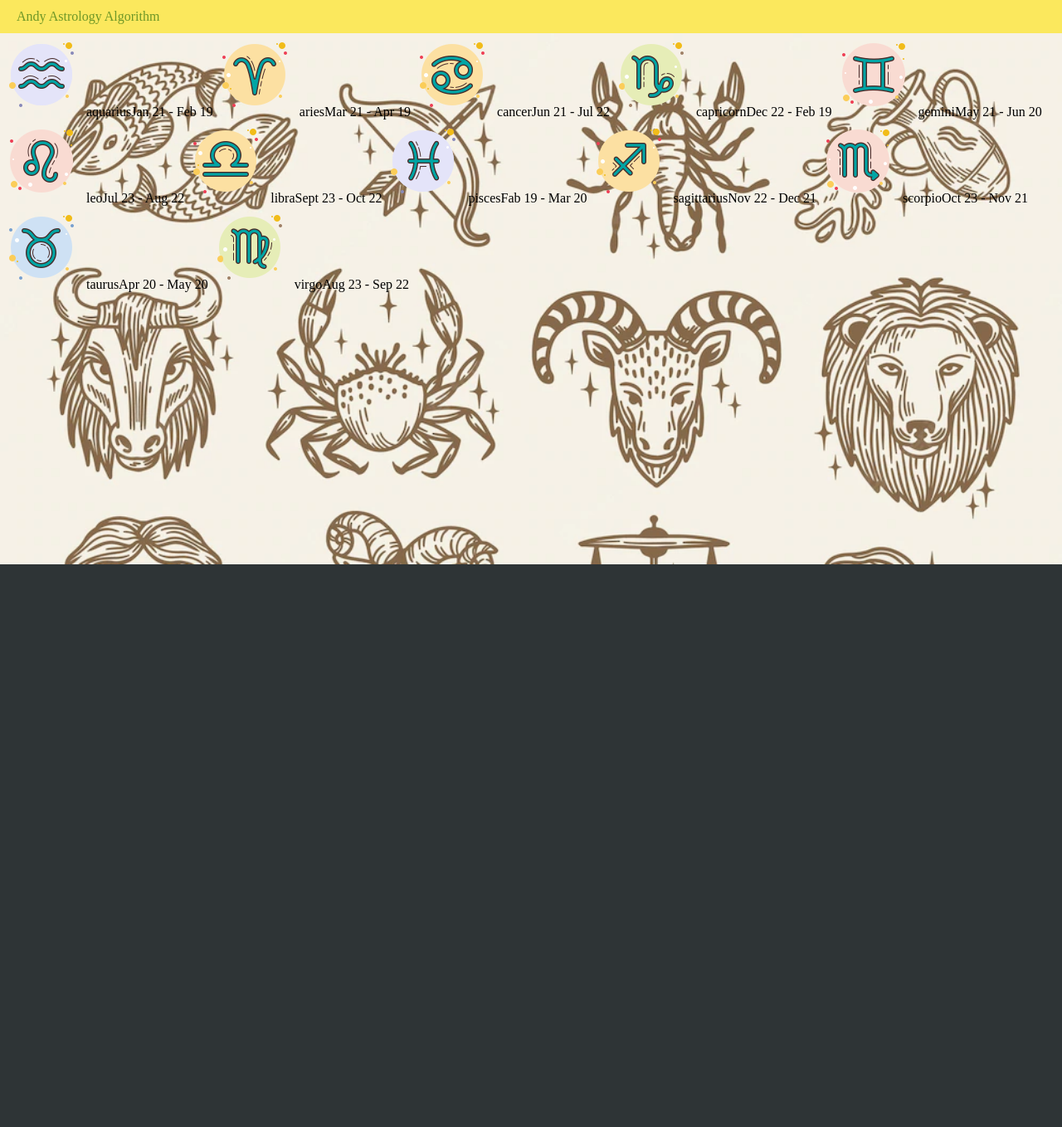
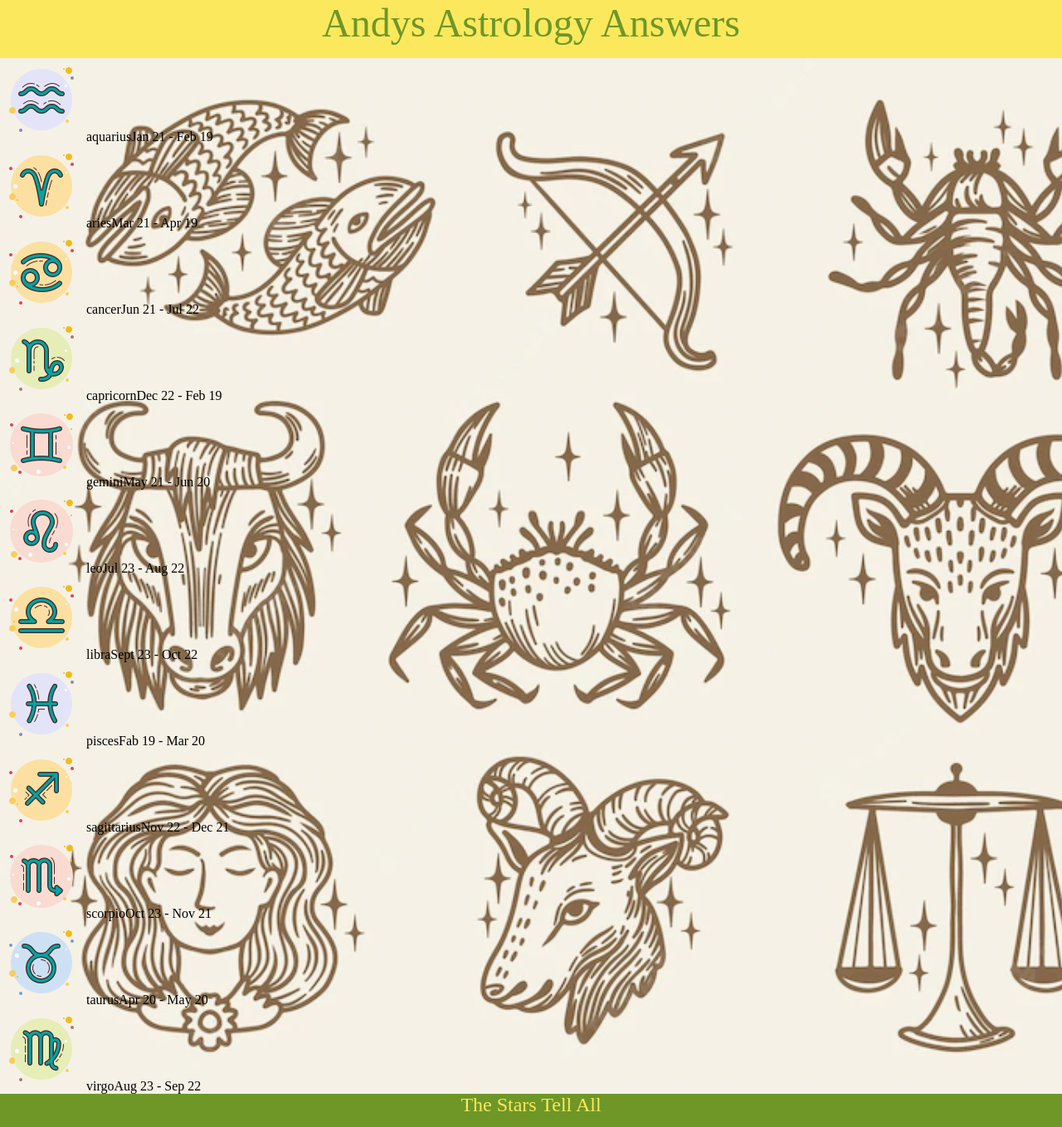
Before and after one commit to Andy-Mascaro/Zodiac-Signs-, a React (Create React App) app: page / in a window 1280 px wide. Shown: the whole page at 83% size. Before the commit the page ends 800 px from the top, so only its background shows below. Built offline with nearby package versions, Linux system fonts and the light colour scheme.

Commit message:
working on css

```diff
--- a/src/components/Footer/Footer.css
+++ b/src/components/Footer/Footer.css
@@ -0,0 +1,8 @@
+footer {
+    color: var(--color3);
+    height: 40px;
+    background-color: var(--color5);
+    display: flex;
+    justify-content: center;
+    font-size: 1.5em ;
+  }
--- a/src/components/Footer/Footer.js
+++ b/src/components/Footer/Footer.js
@@ -1,5 +1,5 @@
 import React from 'react';
 import './Footer.css';
 export default function Footer() {
-  return <footer></footer>;
+  return <footer>The Stars Tell All</footer>;
 }
--- a/src/components/Header/Header.css
+++ b/src/components/Header/Header.css
@@ -1,8 +1,8 @@
 header {
     color: var(--color5);
-    height: 40px;
+    height: 70px;
     background-color: var(--color3);
     display: flex;
-    align-items: center;
-    padding-left: 20px;
+    justify-content: center;
+    font-size: 3em ;
   }
--- a/src/components/Header/Header.js
+++ b/src/components/Header/Header.js
@@ -2,5 +2,5 @@ import React from 'react';
 import './Header.css';
 
 export default function Header(){
-  return <header>Andy Astrology Algorithm</header>;
+  return <header>Andys Astrology Answers</header>;
 }
--- a/src/components/Main/Main.css
+++ b/src/components/Main/Main.css
@@ -1,15 +1,5 @@
 main {
-
-  -webkit-background-size: cover;
-    -moz-background-size: cover;
-    -o-background-size: cover;
-    background-size: cover;
-
-    display: flex;
-    flex-wrap: wrap;
-    margin-bottom: 40px;
-    background-size: cover;
-    height: 640px;
-    align-content: flex-start;
-    position: relative;
+  background-repeat: no-repeat;
+  background-size: cover;
+    column-gap: 5vw;
   }
```
